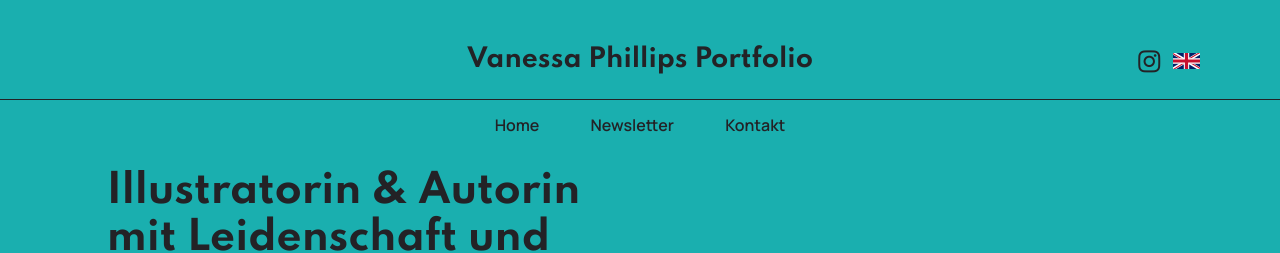
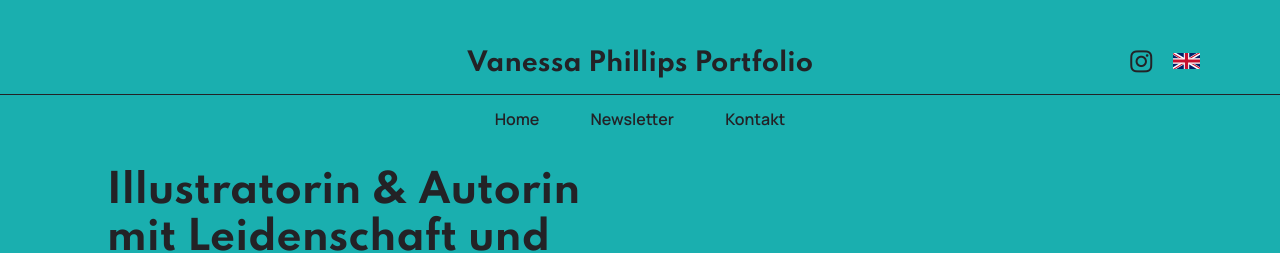
Before and after one commit to Schrank/nessi, a Jekyll site: the page built from index.md, in a window 1280 px wide. Shown: the top 253 px of the page. Built offline with Jekyll 4.4.1, drawn with Linux system fonts in a browser that asks for light colours; comment, search, counter and statistics services are not loaded.

Commit message:
increase size of insta icon increase spacing and change background of title add spacing to newsletter example on newsletter page

```diff
--- a/_includes/navigation.html
+++ b/_includes/navigation.html
@@ -21,7 +21,7 @@
                         {% if site.insta_username %}
                         <a href="https://www.instagram.com/{{  site.insta_username }}/" target="_blank"
                            class="icons-wrapper">
-                            <span class="mbr-iconfont p-2 iconfont-instagram iconfont"></span>
+                            <span class="mbr-iconfont iconfont-instagram iconfont"></span>
                         </a>
                         {% endif %}
                         {% if site.twitter_username %}
--- a/_sass/_basic.scss
+++ b/_sass/_basic.scss
@@ -1,6 +1,21 @@
-@media (max-width: 768px) {
+@media (max-width: 767px) {
   p {
     font-size: 1.2rem;
+  }
+
+  .header {
+    padding-top: 1rem;
+
+    .main_title {
+      background-color: #8de5e5;
+      padding: 30px 1rem 0;
+    }
+  }
+}
+
+.icons-wrapper {
+  .iconfont {
+    font-size: 26px;
   }
 }
 
--- a/_sass/_mbradditional.scss
+++ b/_sass/_mbradditional.scss
@@ -2368,10 +2368,6 @@
     .text-wrapper {
       padding: 30px 1rem;
     }
-
-    .main_title {
-      padding: 30px 1rem;
-    }
   }
   .post-section {
     .card_post {
--- a/_sass/_newsletter.scss
+++ b/_sass/_newsletter.scss
@@ -1,3 +1,7 @@
+.newsletter-example {
+  margin-top: 4rem;
+}
+
 .newsletter {
   // Links innerhhalb von .text-white (z.B. türkise Box unten) sollen weiß sein
   .text-white {
--- a/assets/dropdown/css/style.css
+++ b/assets/dropdown/css/style.css
@@ -21,7 +21,7 @@
     font-weight: 700;
     white-space: normal;
     vertical-align: -4px;
-    line-height: 3.125rem !important; }
+}
     .navbar-dropdown .navbar-caption, .navbar-dropdown .navbar-caption:hover {
       color: inherit;
       text-decoration: none; }
```
Also changed, not shown: newsletter.md (+1 -1 lines).
